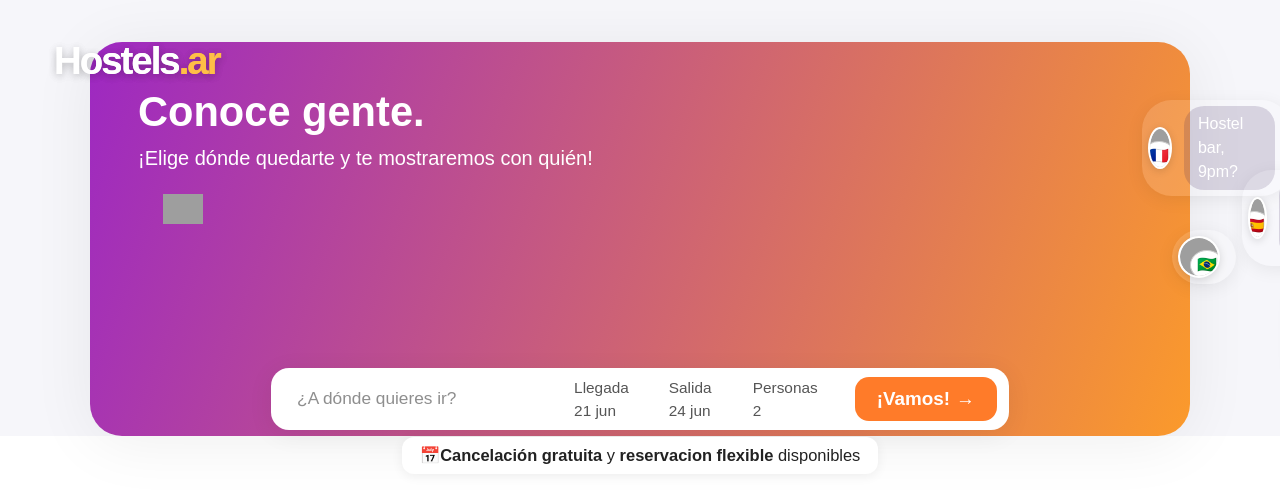
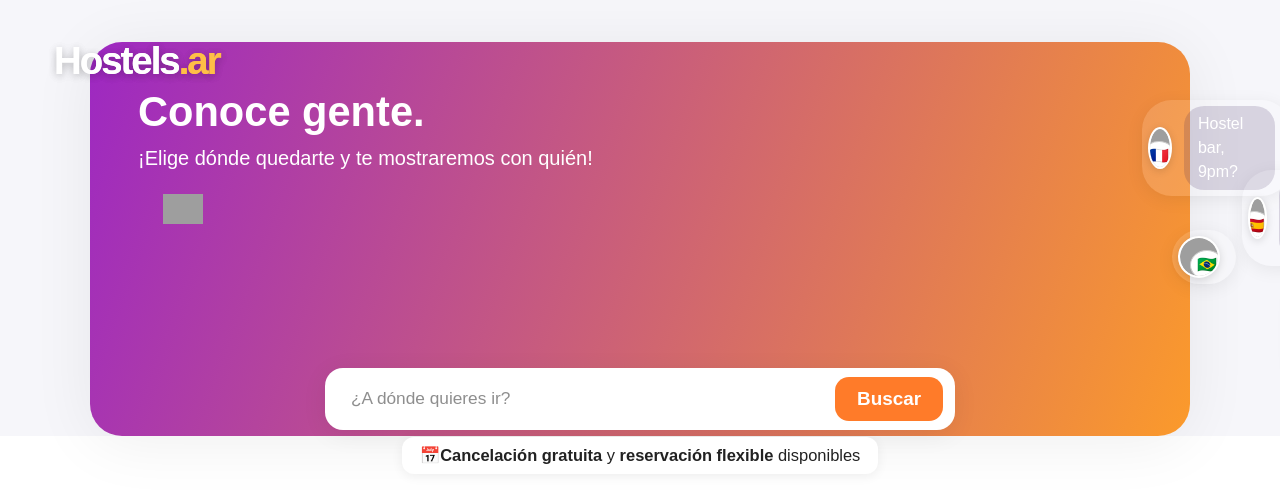
Before and after one commit to givemefire44/hostels.ar, a Next.js app: page / in a window 1280 px wide. Shown: the top 502 px of the page. Built offline with nearby package versions, Linux system fonts and the light colour scheme; grey boxes are pictures that could not be loaded.

Commit message:
Update HeroHostel.tsx

```diff
--- a/app/components/HeroHostel.tsx
+++ b/app/components/HeroHostel.tsx
@@ -40,27 +40,20 @@ export default function HeroHostel() {
         </div>
         <div className="hero-search-outer">
           <form className="hero-search-form">
-            <input type="text" placeholder="¿A dónde quieres ir?" />
-            <div className="hero-search-field">
-              <span>Llegada</span>
-              <span>21 jun</span>
-            </div>
-            <div className="hero-search-field">
-              <span>Salida</span>
-              <span>24 jun</span>
-            </div>
-            <div className="hero-search-field">
-              <span>Personas</span>
-              <span>2</span>
-            </div>
+            <input
+              type="text"
+              placeholder="¿A dónde quieres ir?"
+              className="hero-search-input"
+              autoComplete="off"
+            />
             <button type="submit" className="hero-search-btn">
-              ¡Vamos! <span>→</span>
+              Buscar
             </button>
           </form>
           <div className="hero-search-chips">
             <span>
               <span role="img" aria-label="calendar">📅</span>
-              <b>Cancelación gratuita</b> y <b>reservacion flexible</b> disponibles
+              <b>Cancelación gratuita</b> y <b>reservación flexible</b> disponibles
             </span>
           </div>
         </div>
```
